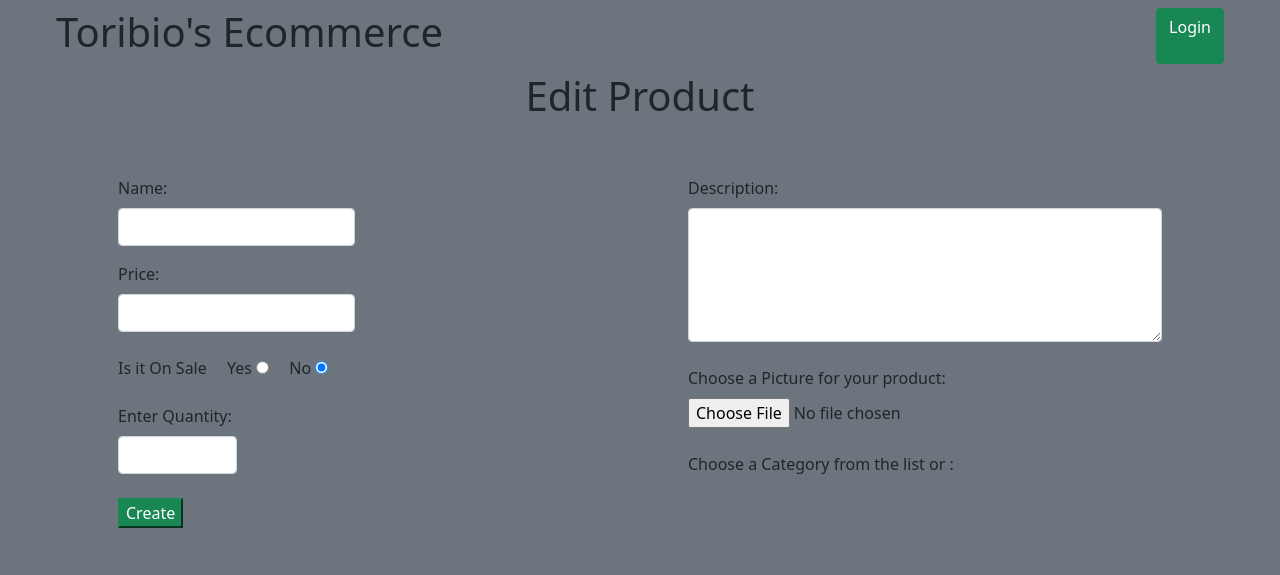
After one commit to EricToribio/ecommerce, a Flask app: template flask_app/templates/edit_product.html in a window 1280 px wide. The commit adds this page. Shown: the top 575 px of the page. Run offline with Flask 2, Linux system fonts and the light colour scheme; the template is opened without the code that fills it, so the values that code supplies are empty.

Commit message:
edit product

```diff
--- a/flask_app/controllers/store_controller.py
+++ b/flask_app/controllers/store_controller.py
@@ -14,6 +14,12 @@ def dashboard():
         return render_template('dashboard.html',user =user,all_categories=all_categories)
     return render_template('dashboard.html',all_categories=all_categories)
 
+@app.route('/edit/product')
+@login_required
+def edit_product():
+    one_product = products.Product.get_one(id=4)
+    return render_template('edit_product.html' ,one_product=one_product)
+
 @app.route('/new/product')
 @login_required
 def add_product():
--- a/flask_app/controllers/user_controller.py
+++ b/flask_app/controllers/user_controller.py
@@ -31,7 +31,6 @@ def login_user():
         flash("Invalid Email/Password")
         return redirect("/login")
     if not bcrypt.check_password_hash(user.password, request.form['password']):
-
         flash("Invalid Email/Password")
         return redirect('/login')
     session['user_id'] = user.id
--- a/flask_app/models/products.py
+++ b/flask_app/models/products.py
@@ -67,3 +67,7 @@ class Product:
         #         product.category = categories.Category(categories_data)
         #         all_products.append(product)
         # return all_products
+
+    # @classmethod
+    # def get_one(cls,data):
+    #     query =
--- a/flask_app/models/user_model.py
+++ b/flask_app/models/user_model.py
@@ -87,7 +87,7 @@ class User:
         results = connectToMySQL(DB).query_db(query,data)
 
         if results:
-            return cls(results)
+            return cls(results[0])
 
     @classmethod
     def update_user(cls, data):
--- a/flask_app/templates/base.html
+++ b/flask_app/templates/base.html
@@ -33,13 +33,14 @@
                 data-bs-toggle='dropdown'
                 aria-expanded="false"
                 >
-                {{user.full_name}}
+                {{user.username.capitalize()}}
             </a>
             <ul class="dropdown-menu dropdown-menu-dark" aria-labelledby="navbarDropdown">
                 {% block dropdown %}
                 <li><a  class="dropdown-item" href="#">Past Orders</a></li>
                 <li><a  class="dropdown-item" href="/edit/user">Edit Account</a></li>
                 <li><a  class="dropdown-item" href="/new/product">Add A Product</a></li>
+                <li><a  class="dropdown-item" href="/edit/product">Edit Product</a></li>
                 <li><a  class="dropdown-item" href="/logout">Log Out</a></li>
                 {% endblock %}
             </ul>
--- a/flask_app/templates/dashboard.html
+++ b/flask_app/templates/dashboard.html
@@ -4,7 +4,7 @@
 {{ super() }}
 {% endblock %}
 
-<body>
+
     {% block body %}
     <div class="wrapper">
 
@@ -22,6 +22,3 @@
     </section>
 
     {% endblock %}
-
-
-</body>
--- /dev/null
+++ b/flask_app/templates/edit_product.html
@@ -0,0 +1,62 @@
+{% extends 'base.html' %}
+
+{% block head %} {{ super() }} {% endblock %}
+{% block title %} Add Product {% endblock %}
+
+{% block body %}
+<div class="container">
+    <h1 class="text-center">Edit Product</h1>
+    <div class="row">
+        <div class="col p-5">
+            <form action="/add/new/product" method="post" enctype="multipart/form-data">
+                <div class="form-group mb-3 w-50">
+                    <label for="name" class="form-label">Name: </label>
+                    <input value="{{one_product.name}}" type="text" name="name" id="name" class="form-control">
+                </div>
+                <div class="form-group w-50">
+                    <label for="price" class="form-label">Price: </label>
+                    <input value="{{one_product.price}}" type="number" name="price" id="price" class="form-control">
+                </div>
+                <div class="form-group mt-4">
+                    <label for="on_sale" class="form-label">Is it On Sale</label>
+                    <label class=" ms-3" for="on_sale">Yes</label>
+                    <input class="me-3" type="radio" name="on_sale" id="on_sale" value="yes"{{"checked" if one_product.on_sale == 'yes'}}>
+                    <label for="on_sale">No</label>
+                    <input type="radio" name="on_sale" id="on_sale" value="no"{{"checked" if one_product.on_sale == no}}>
+                </div>
+                <div class="form-group mt-3 w-25 ">
+
+                    <label class="form-label" for="quantity">Enter Quantity: </label>
+                    <input class="form-control" type="number" name="quantity" id="quantity" value="{{one_product.quantity}}">
+
+                </div>
+                <button class="btn-success mt-4">Create</button>
+        </div>
+
+        <div class="col p-5">
+            <div class="form-group ">
+                <label for="description" class="form-label">Description: </label>
+                <textarea class="form-control" name="description" id="description" cols="20" rows="5">{{one_product.quantity}}</textarea>
+            </div>
+            <div class="form-group mt-4">
+                <label for="picture" class="form-label">Choose a Picture for your product:</label>
+                <input type="file" name="picture" id="picture" class="form-control-file" accept="image/*">
+            </div>
+            <div class="form-group ">
+                <label class="mt-4 form-label ">Choose a Category from the list or :
+                    {% for cat in one_product.category %}
+                    <input class="form-control" placeholder="Enter in new Category" value="{{cat.name}}" list="category" name="category_id" /></label>
+                    {% endfor %}
+                <datalist id="category">
+                    {% for category in category %}
+                    <option value="{{category.name.capitalize()}}" >
+                        {% endfor %}
+
+                </datalist>
+            </div>
+            <input type="hidden" name="user_id" value="{{session['user_id']}}">
+            </form>
+        </div>
+    </div>
+</div>
+{% endblock %}
```
